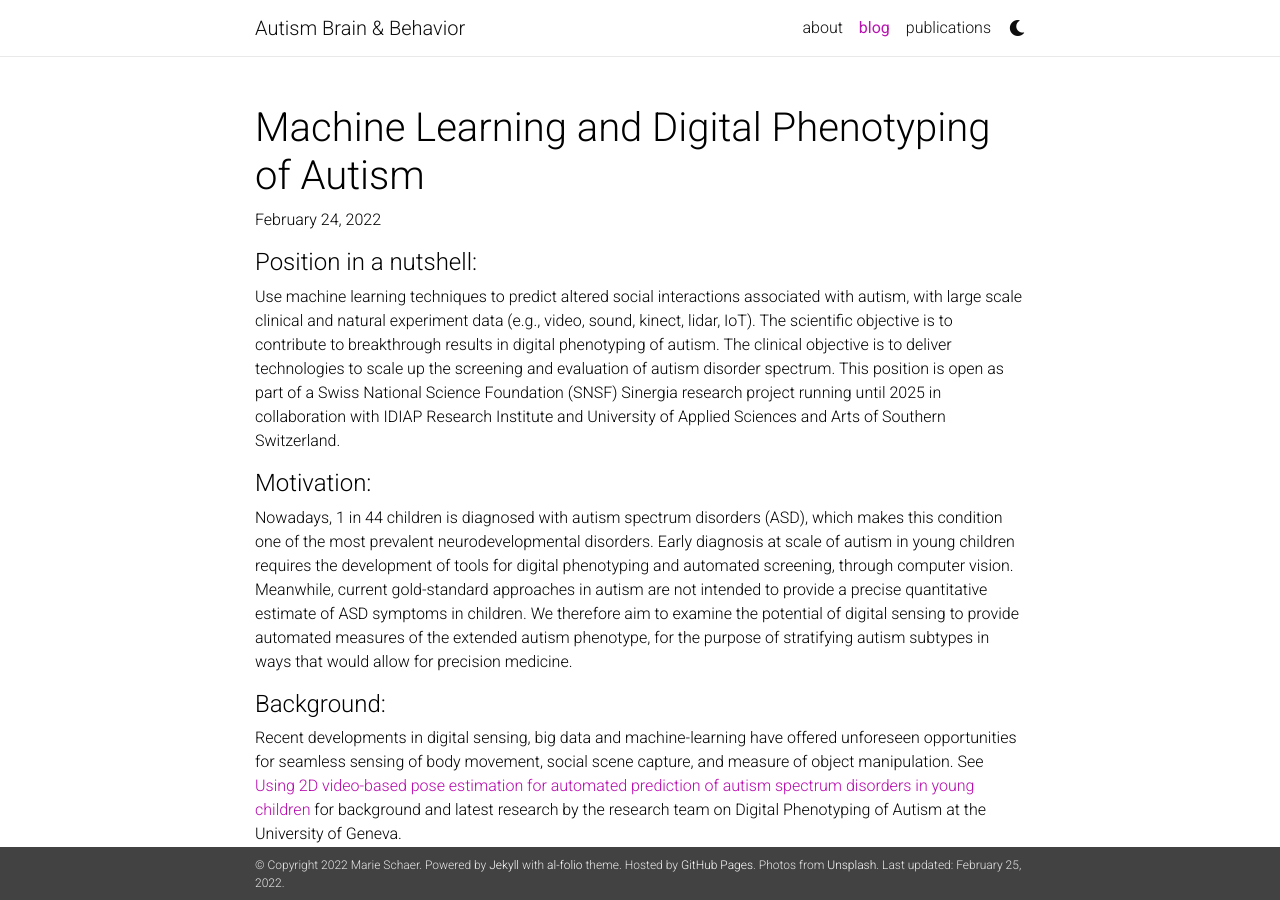
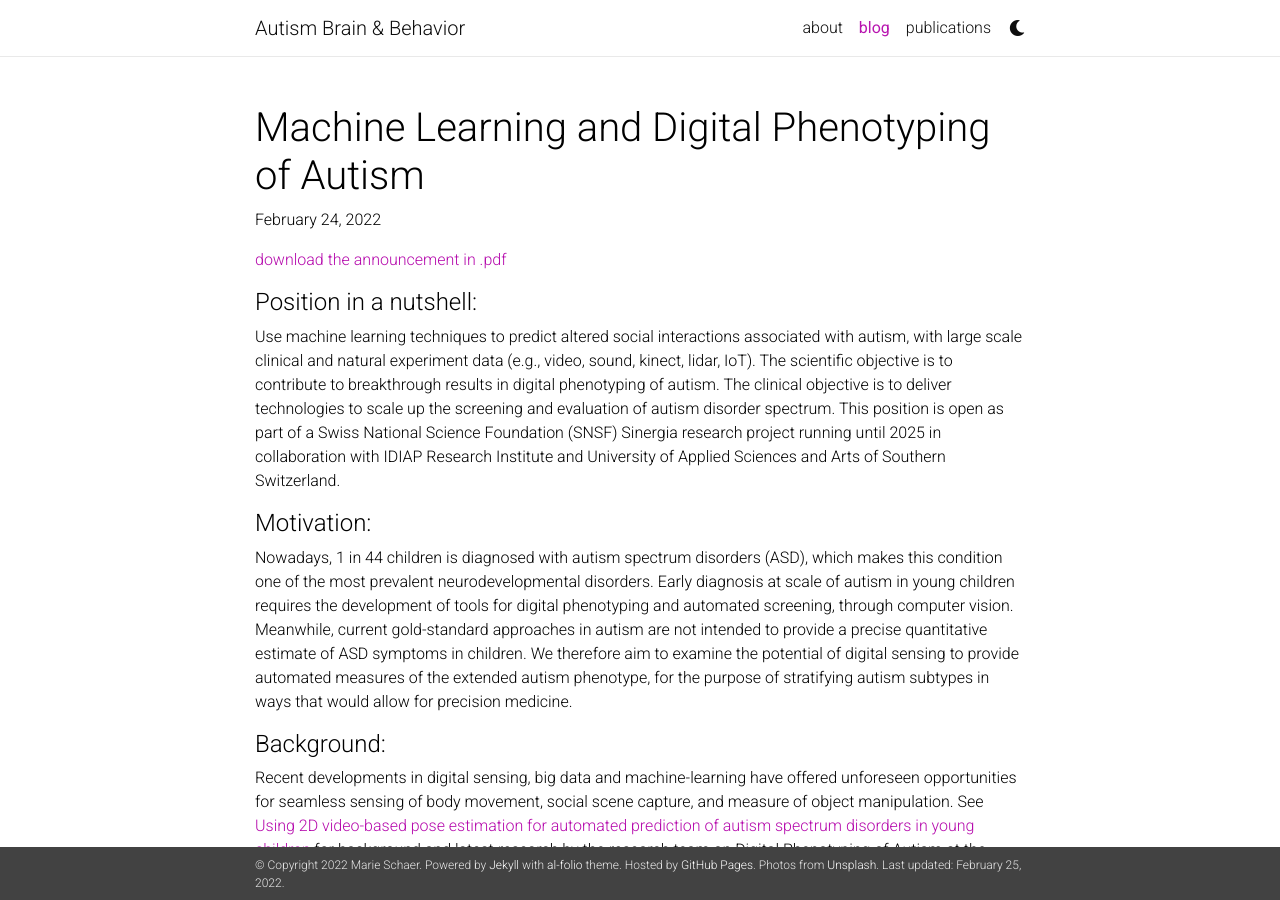
Before and after one commit to schaerm/AutismBrainBehavior, a Jekyll site: the page built from _posts/2022-02-25-PhD_position_opening.md, in a window 1280 px wide and 900 px high. Built offline with Jekyll 4.4.1, drawn with Linux system fonts in a browser that asks for light colours; nearby versions of some CDN libraries; a style sheet for code colours, icons or effects is not loaded.

Commit message:
added pdf download to announcement page

```diff
--- a/_posts/2022-02-25-PhD_position_opening.md
+++ b/_posts/2022-02-25-PhD_position_opening.md
@@ -5,6 +5,8 @@ date:   2022-02-24 16:40:16
 description: Use machine learning techniques to predict altered social interactions associated with autism, with large scale clinical and natural experiment data (e.g., video, sound, kinect, lidar, IoT). The scientific objective is to contribute to breakthrough results in digital phenotyping of autism. The clinical objective is to deliver technologies to scale up the screening and evaluation of autism disorder spectrum. This position is open as part of a Swiss National Science Foundation (SNSF) Sinergia research project running until 2025 in collaboration with IDIAP Research Institute and University of Applied Sciences and Arts of Southern Switzerland.
 
 ---
+
+[download the announcement in .pdf](/AutismBrainBehavior/assets/pdf/Phd_position_2022.pdf)
 
 #### Position in a nutshell:
 Use machine learning techniques to predict altered social interactions associated with autism, with large scale clinical and natural experiment data (e.g., video, sound, kinect, lidar, IoT). The scientific objective is to contribute to breakthrough results in digital phenotyping of autism. The clinical objective is to deliver technologies to scale up the screening and evaluation of autism disorder spectrum. This position is open as part of a Swiss National Science Foundation (SNSF) Sinergia research project running until 2025 in collaboration with IDIAP Research Institute and University of Applied Sciences and Arts of Southern Switzerland.
```
